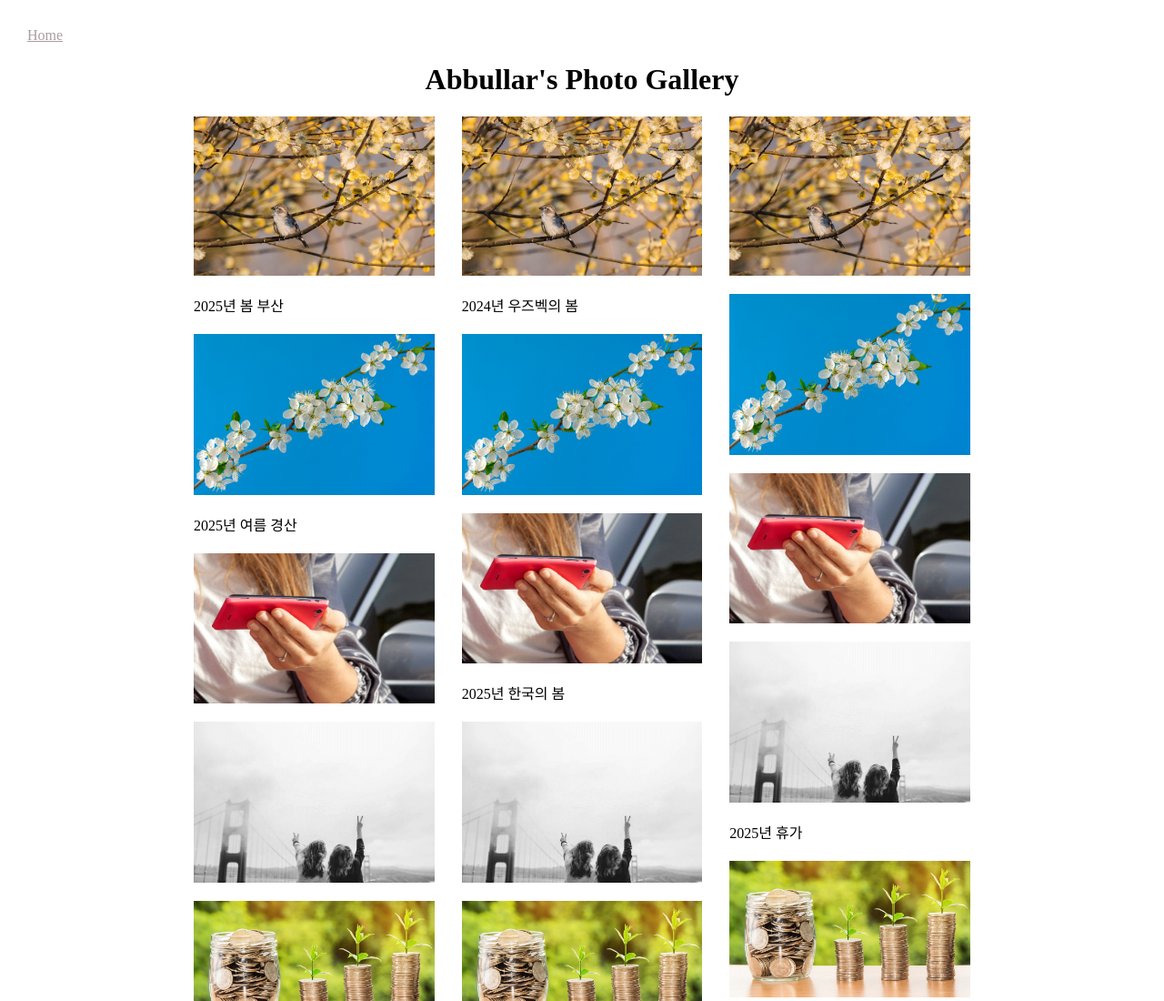
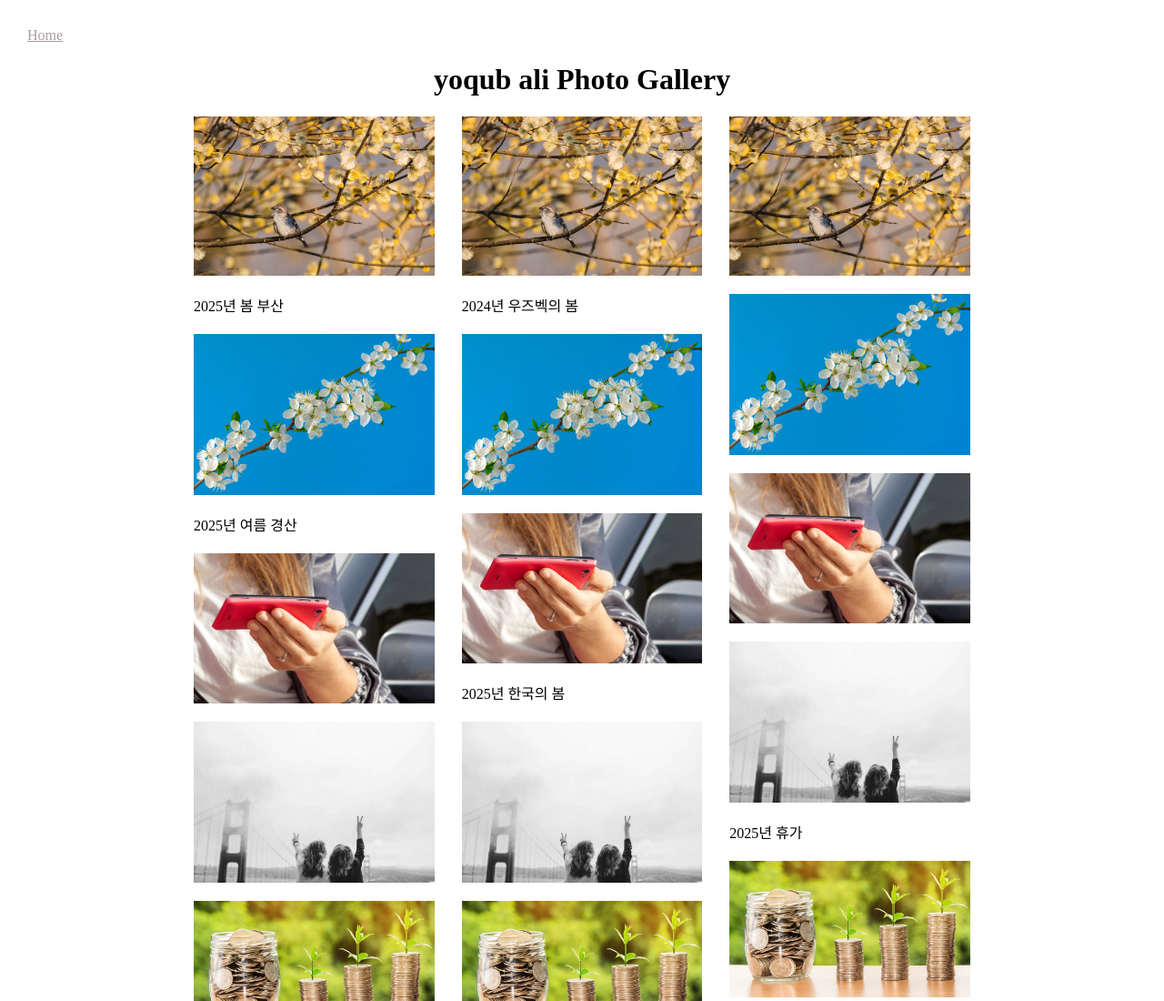
Before and after one commit to yoqubbe/sen, a plain HTML site: page Gallery.html in a window 1280 px wide. Shown: the top 1100 px of the page at 91% size. Drawn offline with Linux system fonts and the light colour scheme; files that its build step writes are made by us from their sources.

Commit message:
Update Gallery.html

```diff
--- a/Gallery.html
+++ b/Gallery.html
@@ -9,7 +9,7 @@
 </head>
 <body>
   <div class=""left"><a href=index.html>Home</a></div>
-  <h1>Abbullar's Photo Gallery</h1>
+  <h1>yoqub ali Photo Gallery</h1>
   <div class="container">
     <div class="images">
       <div class="imageFlex1">
@@ -54,4 +54,5 @@
   </div>
   </body>
 </body>
+
 </html>
```
